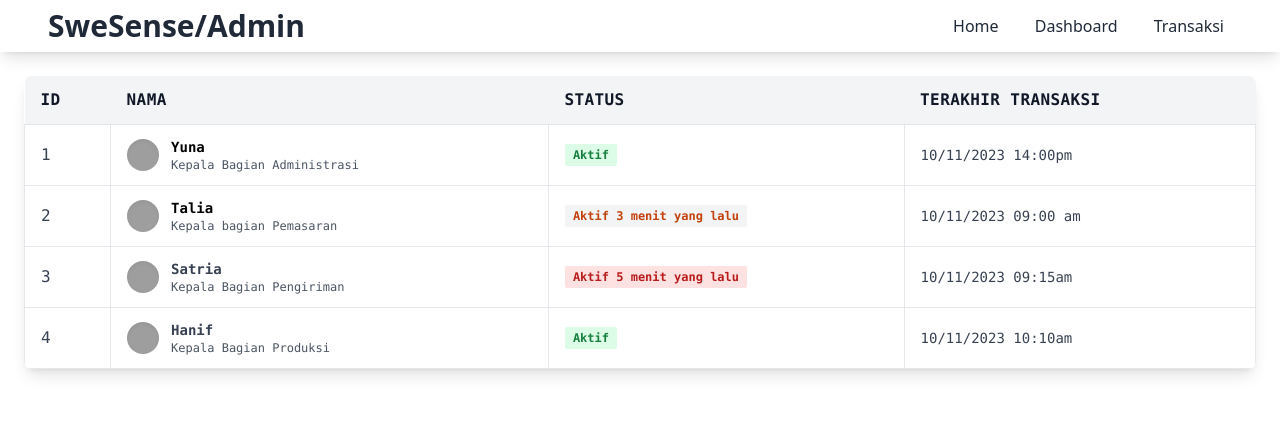
After one commit to MuhammadSatria09/UAP_Web_Lanjut, a CodeIgniter 4 app: template app/Views/dashboard_admin.php in a window 1280 px wide. The commit adds this page. Shown: the top 424 px of the page. Run offline with PHP 8.4 and a stand-in for CodeIgniter, Linux system fonts and the light colour scheme; the template is opened without the code that fills it, so the values that code supplies are empty; some libraries are stand-ins or nearby versions; grey boxes are pictures that could not be loaded.

Commit message:
dashboard_admin

```diff
--- a/app/Config/Routes.php
+++ b/app/Config/Routes.php
@@ -10,3 +10,5 @@ $routes->get('/admin', 'Home::home_admin');
 $routes->get('/karyawan','Home::home_karyawan');
 $routes->get('/customer','Home::home_customer');
 $routes->get('/login','Home::login');
+$routes->get('/dashboard_admin','Home::dashboard_admin');
+$routes->get('/transaksi','Home::transaksi');
--- a/app/Controllers/Home.php
+++ b/app/Controllers/Home.php
@@ -21,4 +21,10 @@ class Home extends BaseController
     public function login(){
         return view('login');
     }
+    public function dashboard_admin(){
+        return view('dashboard_admin');
+    }
+    public function transaksi(){
+        return view('transaksi');
+    }
 }
--- /dev/null
+++ b/app/Views/dashboard_admin.php
@@ -0,0 +1,128 @@
+<!DOCTYPE html>
+<html lang="en">
+<head>
+    <meta charset="UTF-8">
+    <meta name="viewport" content="width=device-width, initial-scale=1.0">
+    <title>Admin</title>
+    <script src="https://cdn.tailwindcss.com"></script>
+</head>
+<body>
+<nav class="bg-white shadow-lg">
+        <div class="md:flex items-center justify-between py-2 px-8 md:px-12">
+            <div class="flex justify-between items-center">
+               <div class="text-2xl font-bold text-gray-800 md:text-3xl">
+                    <a href="#">SweSense/Admin</a>
+               </div>
+                <div class="md:hidden">
+                    <button type="button" class="block text-gray-800 hover:text-gray-700 focus:text-gray-700 focus:outline-none">
+                        <svg class="h-6 w-6 fill-current" viewBox="0 0 24 24">
+                            <path class="hidden" d="M16.24 14.83a1 1 0 0 1-1.41 1.41L12 13.41l-2.83 2.83a1 1 0 0 1-1.41-1.41L10.59 12 7.76 9.17a1 1 0 0 1 1.41-1.41L12 10.59l2.83-2.83a1 1 0 0 1 1.41 1.41L13.41 12l2.83 2.83z"/>
+                            <path d="M4 5h16a1 1 0 0 1 0 2H4a1 1 0 1 1 0-2zm0 6h16a1 1 0 0 1 0 2H4a1 1 0 0 1 0-2zm0 6h16a1 1 0 0 1 0 2H4a1 1 0 0 1 0-2z"/>
+                        </svg>
+                    </button>
+                </div>
+            </div>
+            <div class="flex flex-col md:flex-row hidden md:block -mx-2">
+                <a href="#" class="text-gray-800 rounded hover:bg-gray-900 hover:text-gray-100 hover:font-medium py-2 px-2 md:mx-2">Home</a>
+                <a href="#" class="text-gray-800 rounded hover:bg-gray-900 hover:text-gray-100 hover:font-medium py-2 px-2 md:mx-2">Dashboard</a>
+                <a href="#" class="text-gray-800 rounded hover:bg-gray-900 hover:text-gray-100 hover:font-medium py-2 px-2 md:mx-2">Transaksi</a>
+            </div>
+        </div>
+    </nav>
+<section class="container mx-auto p-6 font-mono">
+  <div class="w-full mb-8 overflow-hidden rounded-lg shadow-lg">
+    <div class="w-full overflow-x-auto">
+      <table class="w-full">
+        <thead>
+          <tr class="text-md font-semibold tracking-wide text-left text-gray-900 bg-gray-100 uppercase border-b border-gray-600">
+            <th class="px-4 py-3">ID</th>
+            <th class="px-4 py-3">Nama</th>
+            <th class="px-4 py-3">Status</th>
+            <th class="px-4 py-3">Terakhir transaksi</th>
+          </tr>
+        </thead>
+        <tbody class="bg-white">
+          <tr class="text-gray-700">
+          <td class="px-4 py-3 border">1</td>
+            <td class="px-4 py-3 border">
+              <div class="flex items-center text-sm">
+                <div class="relative w-8 h-8 mr-3 rounded-full md:block">
+                  <img class="object-cover w-full h-full rounded-full" src="https://images.pexels.com/photos/5212324/pexels-photo-5212324.jpeg?auto=compress&cs=tinysrgb&dpr=3&h=750&w=1260" alt="" loading="lazy" />
+                  <div class="absolute inset-0 rounded-full shadow-inner" aria-hidden="true"></div>
+                </div>
+                <div>
+                  <p class="font-semibold text-black">Yuna</p>
+                  <p class="text-xs text-gray-600">Kepala Bagian Administrasi</p>
+                </div>
+              </div>
+            </td>
+            <td class="px-4 py-3 text-xs border">
+              <span class="px-2 py-1 font-semibold leading-tight text-green-700 bg-green-100 rounded-sm"> Aktif </span>
+            </td>
+            <td class="px-4 py-3 text-sm border">10/11/2023 14:00pm</td>
+          </tr>
+          <tr class="text-gray-700">
+          <td class="px-4 py-3 border">2</td>
+            <td class="px-4 py-3 border">
+              <div class="flex items-center text-sm">
+                <div class="relative w-8 h-8 mr-3 rounded-full">
+                  <img class="object-cover w-full h-full rounded-full" src="https://images.pexels.com/photos/5212324/pexels-photo-5212324.jpeg?auto=compress&cs=tinysrgb&dpr=3&h=750&w=1260" alt="" loading="lazy" />
+                  <div class="absolute inset-0 rounded-full shadow-inner" aria-hidden="true"></div>
+                </div>
+                <div>
+                  <p class="font-semibold text-black">Talia</p>
+                  <p class="text-xs text-gray-600">Kepala bagian Pemasaran</p>
+                </div>
+              </div>
+            </td>
+            <td class="px-4 py-3 text-xs border">
+              <span class="px-2 py-1 font-semibold leading-tight text-orange-700 bg-gray-100 rounded-sm"> Aktif 3 menit yang lalu </span>
+            </td>
+            <td class="px-4 py-3 text-sm border">10/11/2023 09:00 am</td>
+          </tr>
+          <tr class="text-gray-700">
+          <td class="px-4 py-3 border">3</td>
+            <td class="px-4 py-3 border">
+              <div class="flex items-center text-sm">
+                <div class="relative w-8 h-8 mr-3 rounded-full">
+                  <img class="object-cover w-full h-full rounded-full" src="https://images.pexels.com/photos/5212324/pexels-photo-5212324.jpeg?auto=compress&cs=tinysrgb&dpr=3&h=750&w=1260" alt="" loading="lazy" />
+                  <div class="absolute inset-0 rounded-full shadow-inner" aria-hidden="true"></div>
+                </div>
+                <div>
+                  <p class="font-semibold">Satria</p>
+                  <p class="text-xs text-gray-600">Kepala Bagian Pengiriman</p>
+                </div>
+              </div>
+            </td>
+            <td class="px-4 py-3 text-xs border">
+              <span class="px-2 py-1 font-semibold leading-tight text-red-700 bg-red-100 rounded-sm"> Aktif 5 menit yang lalu </span>
+            </td>
+            <td class="px-4 py-3 text-sm border">10/11/2023 09:15am</td>
+          </tr>
+          <tr class="text-gray-700">
+          <td class="px-4 py-3 border">4</td>
+            <td class="px-4 py-3 border">
+              <div class="flex items-center text-sm">
+                <div class="relative w-8 h-8 mr-3 rounded-full">
+                  <img class="object-cover w-full h-full rounded-full" src="https://images.pexels.com/photos/5212324/pexels-photo-5212324.jpeg?auto=compress&cs=tinysrgb&dpr=3&h=750&w=1260" alt="" loading="lazy" />
+                  <div class="absolute inset-0 rounded-full shadow-inner" aria-hidden="true"></div>
+                </div>
+                <div>
+                  <p class="font-semibold">Hanif</p>
+                  <p class="text-xs text-gray-600">Kepala Bagian Produksi</p>
+                </div>
+              </div>
+            </td>
+            <td class="px-4 py-3 border text-xs">
+              <span class="px-2 py-1 font-semibold leading-tight text-green-700 bg-green-100 rounded-sm"> Aktif </span>
+            </td>
+            <td class="px-4 py-3 border text-sm">10/11/2023 10:10am</td>
+          </tr>
+
+        </tbody>
+      </table>
+    </div>
+  </div>
+</section>
+</body>
+</html>
--- a/app/Views/home_admin.php
+++ b/app/Views/home_admin.php
@@ -12,7 +12,7 @@
         <div class="md:flex items-center justify-between py-2 px-8 md:px-12">
             <div class="flex justify-between items-center">
                <div class="text-2xl font-bold text-gray-800 md:text-3xl">
-                    <a href="#">Admin</a>
+                    <a href="#">SweSense/Admin</a>
                </div>
                 <div class="md:hidden">
                     <button type="button" class="block text-gray-800 hover:text-gray-700 focus:text-gray-700 focus:outline-none">
@@ -26,6 +26,7 @@
             <div class="flex flex-col md:flex-row hidden md:block -mx-2">
                 <a href="#" class="text-gray-800 rounded hover:bg-gray-900 hover:text-gray-100 hover:font-medium py-2 px-2 md:mx-2">Home</a>
                 <a href="#" class="text-gray-800 rounded hover:bg-gray-900 hover:text-gray-100 hover:font-medium py-2 px-2 md:mx-2">Dashboard</a>
+                <a href="#" class="text-gray-800 rounded hover:bg-gray-900 hover:text-gray-100 hover:font-medium py-2 px-2 md:mx-2">Transaksi</a>
             </div>
         </div>
     </nav>
```
Also changed, not shown: app/Views/transaksi.php (added, +73 -0 lines).
